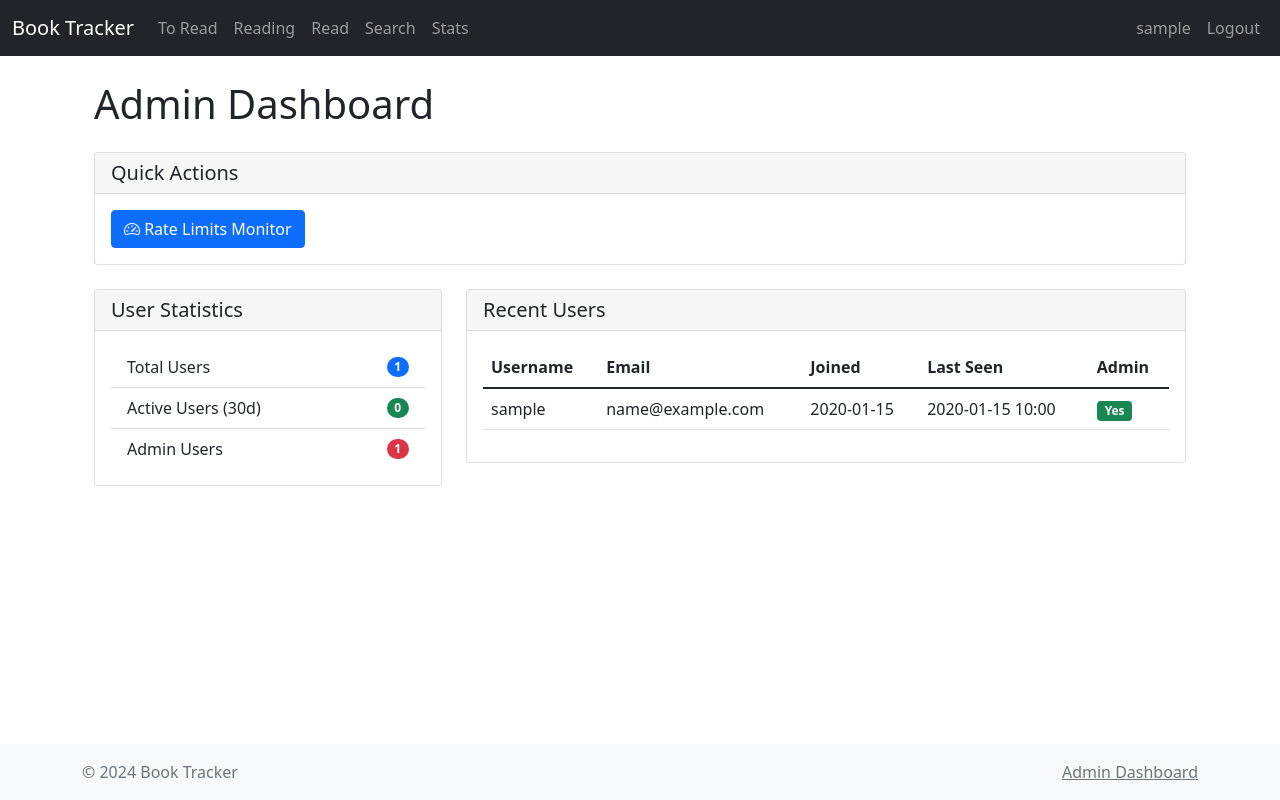
After one commit to joereg4/book_tracker, a Flask app: page /admin/ in a window 1280 px wide. The commit adds this page. Run offline with Flask 3, Linux system fonts and the light colour scheme; a user stored in the database is signed in; tables that the repository leaves empty hold one stand-in row (values such as "Sample post"); some libraries are stand-ins or nearby versions.

Commit message:
Integrate admin blueprint and enhance base template structure
- Added the admin blueprint to the application, allowing for administrative functionalities.
- Updated the base HTML template to support block titles and head content, improving flexibility for child templates.
- Modified the body class for better layout management and added a footer with admin links for authenticated users.

These changes enhance the application's structure and provide a foundation for future admin features.

```diff
--- a/app.py
+++ b/app.py
@@ -81,6 +81,7 @@ def create_app(config_object=None):
     from routes.shelf import bp as shelf_bp
     from routes.stats import bp as stats_bp
     from routes.monitoring import bp as monitoring_bp
+    from routes.admin import bp as admin_bp
 
     app.register_blueprint(auth_bp)
     app.register_blueprint(books_bp)
@@ -89,6 +90,7 @@ def create_app(config_object=None):
     app.register_blueprint(shelf_bp)
     app.register_blueprint(stats_bp)
     app.register_blueprint(monitoring_bp)
+    app.register_blueprint(admin_bp)
 
     # Error handlers
     @app.errorhandler(429)
--- /dev/null
+++ b/routes/admin.py
@@ -0,0 +1,28 @@
+from flask import Blueprint, render_template
+from flask_login import login_required
+from utils.decorators import admin_required
+from models import User, db
+from datetime import datetime, UTC, timedelta
+
+bp = Blueprint('admin', __name__, url_prefix='/admin')
+
+@bp.route('/')
+@login_required
+@admin_required
+def dashboard():
+    """Admin dashboard showing system metrics"""
+    # Get user statistics
+    total_users = User.query.count()
+    active_users = User.query.filter(
+        User.last_seen >= datetime.now(UTC) - timedelta(days=30)
+    ).count()
+    admin_users = User.query.filter_by(is_admin=True).count()
+
+    # Get recent users
+    recent_users = User.query.order_by(User.created_at.desc()).limit(5).all()
+
+    return render_template('admin/dashboard.html',
+                         total_users=total_users,
+                         active_users=active_users,
+                         admin_users=admin_users,
+                         recent_users=recent_users)
--- /dev/null
+++ b/templates/admin/dashboard.html
@@ -0,0 +1,100 @@
+{% extends "base.html" %}
+
+{% block title %}Admin Dashboard{% endblock %}
+
+{% block content %}
+<div class="container">
+    <h1 class="mb-4">Admin Dashboard</h1>
+
+    <!-- Quick Actions -->
+    <div class="row mb-4">
+        <div class="col-12">
+            <div class="card">
+                <div class="card-header">
+                    <h5 class="card-title mb-0">Quick Actions</h5>
+                </div>
+                <div class="card-body">
+                    <div class="d-flex gap-2">
+                        <a href="{{ url_for('monitoring.rate_limits_dashboard') }}" class="btn btn-primary">
+                            <i class="bi bi-speedometer2"></i> Rate Limits Monitor
+                        </a>
+                        <!-- Add more quick action buttons here -->
+                    </div>
+                </div>
+            </div>
+        </div>
+    </div>
+
+    <div class="row">
+        <!-- User Statistics -->
+        <div class="col-md-4">
+            <div class="card mb-4">
+                <div class="card-header">
+                    <h5 class="card-title mb-0">User Statistics</h5>
+                </div>
+                <div class="card-body">
+                    <ul class="list-group list-group-flush">
+                        <li class="list-group-item d-flex justify-content-between align-items-center">
+                            Total Users
+                            <span class="badge bg-primary rounded-pill">{{ total_users }}</span>
+                        </li>
+                        <li class="list-group-item d-flex justify-content-between align-items-center">
+                            Active Users (30d)
+                            <span class="badge bg-success rounded-pill">{{ active_users }}</span>
+                        </li>
+                        <li class="list-group-item d-flex justify-content-between align-items-center">
+                            Admin Users
+                            <span class="badge bg-danger rounded-pill">{{ admin_users }}</span>
+                        </li>
+                    </ul>
+                </div>
+            </div>
+        </div>
+
+        <!-- Recent Users -->
+        <div class="col-md-8">
+            <div class="card mb-4">
+                <div class="card-header">
+                    <h5 class="card-title mb-0">Recent Users</h5>
+                </div>
+                <div class="card-body">
+                    <div class="table-responsive">
+                        <table class="table table-hover">
+                            <thead>
+                                <tr>
+                                    <th>Username</th>
+                                    <th>Email</th>
+                                    <th>Joined</th>
+                                    <th>Last Seen</th>
+                                    <th>Admin</th>
+                                </tr>
+                            </thead>
+                            <tbody>
+                                {% for user in recent_users %}
+                                <tr>
+                                    <td>{{ user.username }}</td>
+                                    <td>{{ user.email }}</td>
+                                    <td>{{ user.created_at.strftime('%Y-%m-%d') }}</td>
+                                    <td>{{ user.last_seen.strftime('%Y-%m-%d %H:%M') if user.last_seen else 'Never' }}</td>
+                                    <td>
+                                        {% if user.is_admin %}
+                                            <span class="badge bg-success">Yes</span>
+                                        {% else %}
+                                            <span class="badge bg-secondary">No</span>
+                                        {% endif %}
+                                    </td>
+                                </tr>
+                                {% endfor %}
+                            </tbody>
+                        </table>
+                    </div>
+                </div>
+            </div>
+        </div>
+    </div>
+</div>
+{% endblock %}
+
+{% block head %}
+<link rel="stylesheet" href="https://cdn.jsdelivr.net/npm/bootstrap-icons@1.7.2/font/bootstrap-icons.css">
+{% endblock %}
--- a/templates/base.html
+++ b/templates/base.html
@@ -3,11 +3,12 @@
 <head>
     <meta charset="UTF-8">
     <meta name="viewport" content="width=device-width, initial-scale=1.0">
-    <title>Book Tracker</title>
+    <title>{% block title %}Book Tracker{% endblock %}</title>
     <link href="https://cdn.jsdelivr.net/npm/bootstrap@5.1.3/dist/css/bootstrap.min.css" rel="stylesheet">
     <link rel="stylesheet" href="{{ url_for('static', filename='css/style.css') }}">
+    {% block head %}{% endblock %}
 </head>
-<body>
+<body class="d-flex flex-column min-vh-100">
     <nav class="navbar navbar-expand-lg navbar-dark bg-dark mb-4">
         <div class="container-fluid">
             <a class="navbar-brand" href="{{ url_for('main.index') }}">Book Tracker</a>
@@ -55,7 +56,7 @@
         </div>
     </nav>
 
-    <div class="container">
+    <div class="container flex-grow-1">
         {% with messages = get_flashed_messages(with_categories=true) %}
             {% if messages %}
                 {% for category, message in messages %}
@@ -70,6 +71,24 @@
         {% block content %}{% endblock %}
     </div>
 
+    <footer class="footer mt-auto py-3 bg-light">
+        <div class="container">
+            <div class="row">
+                <div class="col-md-6">
+                    <p class="text-muted mb-0">&copy; 2024 Book Tracker</p>
+                </div>
+                <div class="col-md-6 text-end">
+                    {% if current_user.is_authenticated and current_user.is_admin %}
+                        <div class="admin-links">
+                            <a href="{{ url_for('admin.dashboard') }}" class="text-muted">Admin Dashboard</a>
+                        </div>
+                    {% endif %}
+                </div>
+            </div>
+        </div>
+    </footer>
+
     <script src="https://cdn.jsdelivr.net/npm/bootstrap@5.1.3/dist/js/bootstrap.bundle.min.js"></script>
+    {% block scripts %}{% endblock %}
 </body>
 </html>
```
Also changed, not shown: tests/test_admin.py (added, +113 -0 lines).
